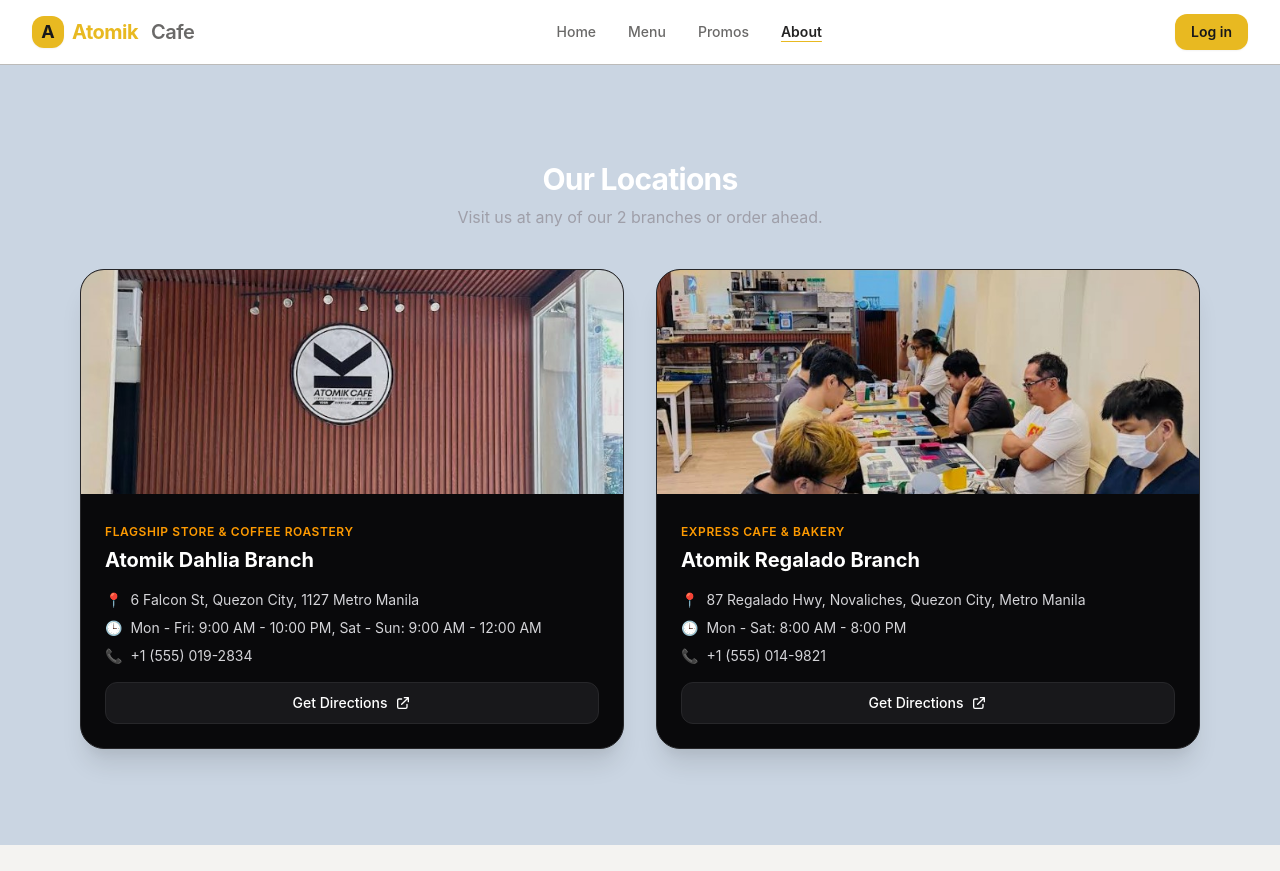
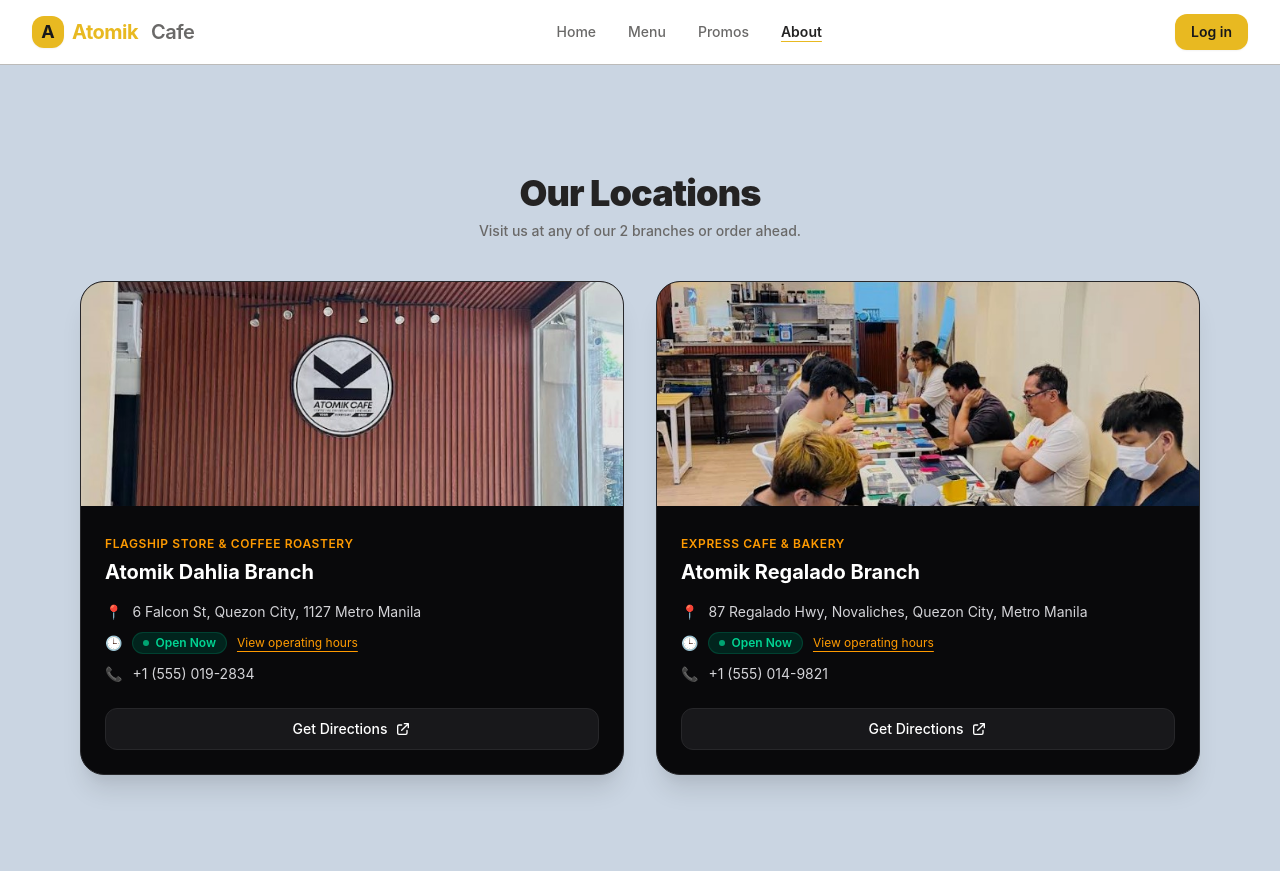
Before and after one commit to ejbernabe/atomik-cafe, a React (Vite) app: page /about in a window 1280 px wide. Before the commit the page ends 845 px from the top, so only its background shows below. Built offline with nearby package versions, Linux system fonts and the light colour scheme.

Commit message:
add reusable page header component

```diff
--- /dev/null
+++ b/src/components/PageHeader.tsx
@@ -0,0 +1,35 @@
+interface PageHeaderProps {
+  badge?: string;
+  title: string;
+  description?: string;
+  className?: string; // Allows passing additional custom spacing/styles if needed
+}
+
+export default function PageHeader({
+  badge,
+  title,
+  description,
+  className = "",
+}: PageHeaderProps) {
+  return (
+    <div className={`text-center mb-10 ${className}`}>
+      {/* Render badge only if provided */}
+      {badge && (
+        <span className="inline-block text-xs font-bold text-badge-text uppercase tracking-widest bg-badge px-3.5 py-1 rounded-full shadow-sm">
+          {badge}
+        </span>
+      )}
+
+      <h1 className="text-3xl font-black text-text-heading mt-3 sm:text-4xl tracking-tight">
+        {title}
+      </h1>
+
+      {/* Render description only if provided */}
+      {description && (
+        <p className="text-text-muted font-medium text-sm mt-2 max-w-md mx-auto">
+          {description}
+        </p>
+      )}
+    </div>
+  );
+}
--- a/src/pages/AboutPage.tsx
+++ b/src/pages/AboutPage.tsx
@@ -1,12 +1,23 @@
+import { useState } from 'react';
+import PageHeader from '../components/PageHeader';
+
 interface Branch {
   id: string;
   name: string;
   tagline: string;
   address: string;
-  hours: string;
   phone: string;
   mapImageUrl: string;
   googleMapsUrl: string;
+  // Structured schedule for calculation
+  schedule: {
+    days: string;
+    hoursDisplay: string;
+    // Open/Close hours in 24-hour format [openHour, closeHour]
+    daysOfWeek: number[]; // 0 = Sun, 1 = Mon, ..., 6 = Sat
+    openHour: number;
+    closeHour: number; // Use 24 for midnight
+  }[];
 }
 
 const BRANCHES: Branch[] = [
@@ -15,34 +26,90 @@
     name: 'Atomik Dahlia Branch',
     tagline: 'Flagship Store & Coffee Roastery',
     address: '6 Falcon St, Quezon City, 1127 Metro Manila',
-    hours: 'Mon - Fri: 9:00 AM - 10:00 PM, Sat - Sun: 9:00 AM - 12:00 AM',
     phone: '+1 (555) 019-2834',
-    // Replace with your Google Static Map API URL or local map screenshot
     mapImageUrl: '/branch-dahlia.jpg',
     googleMapsUrl: 'https://maps.google.com/?q=Atomik+Cafe+Dahlia',
+    schedule: [
+      {
+        days: 'Monday - Friday',
+        hoursDisplay: '9:00 AM - 10:00 PM',
+        daysOfWeek: [1, 2, 3, 4, 5],
+        openHour: 9,
+        closeHour: 22,
+      },
+      {
+        days: 'Saturday - Sunday',
+        hoursDisplay: '9:00 AM - 12:00 AM',
+        daysOfWeek: [0, 6],
+        openHour: 9,
+        closeHour: 24, // Midnight
+      },
+    ],
   },
   {
     id: 'branch-regalado',
     name: 'Atomik Regalado Branch',
     tagline: 'Express Cafe & Bakery',
     address: '87 Regalado Hwy, Novaliches, Quezon City, Metro Manila',
-    hours: 'Mon - Sat: 8:00 AM - 8:00 PM',
     phone: '+1 (555) 014-9821',
     mapImageUrl: '/branch-regalado.jpg',
     googleMapsUrl: 'https://maps.google.com/?q=Atomik+Cafe+Regalado',
+    schedule: [
+      {
+        days: 'Monday - Saturday',
+        hoursDisplay: '9:00 AM - 9:00 PM',
+        daysOfWeek: [1, 2, 3, 4, 5, 6],
+        openHour: 9,
+        closeHour: 21,
+      },
+      {
+        days: 'Sunday',
+        hoursDisplay: 'Closed',
+        daysOfWeek: [0],
+        openHour: 0,
+        closeHour: 0,
+      },
+    ],
   },
 ];
 
+// Helper to determine if a branch is currently open
+function getBranchStatus(schedule: Branch['schedule']): { isOpen: boolean; text: string } {
+  const now = new Date();
+  const currentDay = now.getDay(); // 0 = Sun, 1 = Mon ... 6 = Sat
+  const currentHour = now.getHours() + now.getMinutes() / 60;
+
+  const todaySchedule = schedule.find((item) => item.daysOfWeek.includes(currentDay));
+
+  if (!todaySchedule || (todaySchedule.openHour === 0 && todaySchedule.closeHour === 0)) {
+    return { isOpen: false, text: 'Closed Today' };
+  }
+
+  const isOpen = currentHour >= todaySchedule.openHour && currentHour < todaySchedule.closeHour;
+
+  return {
+    isOpen,
+    text: isOpen ? 'Open Now' : 'Closed Now',
+  };
+}
+
 export default function AboutPage() {
+  const [selectedBranchForModal, setSelectedBranchForModal] = useState<Branch | null>(null);
+
   return (
     <section className="w-full max-w-6xl mx-auto px-4 py-12">
-      <div className="text-center mb-10">
-        <h2 className="text-3xl font-bold text-white tracking-tight">Our Locations</h2>
-        <p className="text-zinc-400 mt-2">Visit us at any of our 2 branches or order ahead.</p>
-      </div>
+      {/* Header */}
+      <PageHeader
+        title="Our Locations"
+        description="Visit us at any of our 2 branches or order ahead."
+      />
 
+      {/* Branch Cards */}
       <div className="grid md:grid-cols-2 gap-8">
-        {BRANCHES.map((branch) => (
+        {BRANCHES.map((branch) => {
+          const status = getBranchStatus(branch.schedule);
+
+          return (
             <div
               key={branch.id}
               className="group relative bg-zinc-950 border border-zinc-800 rounded-2xl overflow-hidden shadow-xl hover:border-amber-800/60 transition-all duration-300 flex flex-col"
@@ -60,40 +127,56 @@
                   alt={`${branch.name} Map Location`}
                   className="w-full h-full object-cover transition-transform duration-500 group-hover/map:scale-105 filter brightness-90 group-hover/map:brightness-100"
                 />
-
-              {/* Hover Badge Overlay */}
-              {/* WIP */}
-              {/* <div className="absolute inset-0 bg-black/40 opacity-0 group-hover/map:opacity-100 transition-opacity duration-300 flex items-center justify-center">
-                <span className="bg-amber-800 text-white text-sm font-medium px-4 py-2 rounded-full shadow-lg flex items-center gap-2">
-                  <svg className="w-4 h-4" fill="none" stroke="currentColor" viewBox="0 0 24 24">
-                    <path strokeLinecap="round" strokeLinejoin="round" strokeWidth={2} d="M17.657 16.657L13.414 20.9a1.998 1.998 0 01-2.827 0l-4.244-4.243a8 8 0 1111.314 0z" />
-                    <path strokeLinecap="round" strokeLinejoin="round" strokeWidth={2} d="M15 11a3 3 0 11-6 0 3 3 0 016 0z" />
-                  </svg>
-                  Open in Google Maps
-                </span>
-              </div> */}
               </a>
 
               {/* Content Details */}
-            <div className="p-6 flex-1 flex flex-col justify-between space-y-4 text-zinc-100">
+              <div className="p-6 flex-1 flex flex-col justify-between space-y-6 text-zinc-100">
+                <div className="space-y-4">
                   <div>
                     <span className="text-xs font-semibold uppercase tracking-wider text-amber-500">
                       {branch.tagline}
                     </span>
                     <h3 className="text-xl font-bold text-white mt-1">{branch.name}</h3>
+                  </div>
 
-                <div className="mt-4 space-y-2 text-sm text-zinc-300">
-                  <p className="flex items-start gap-2">
-                    <span className="text-zinc-500">📍</span>
-                    {branch.address}
+                  <div className="space-y-2.5 text-sm text-zinc-300">
+                    {/* Address */}
+                    <p className="flex items-start gap-2.5">
+                      <span className="text-zinc-500 shrink-0">📍</span>
+                      <span>{branch.address}</span>
                     </p>
-                  <p className="flex items-center gap-2">
-                    <span className="text-zinc-500">🕒</span>
-                    {branch.hours}
-                  </p>
-                  <p className="flex items-center gap-2">
-                    <span className="text-zinc-500">📞</span>
-                    {branch.phone}
+
+                    {/* Dynamic Open/Closed Status + Modal Trigger */}
+                    <div className="flex items-center gap-2.5 flex-wrap">
+                      <span className="text-zinc-500 shrink-0">🕒</span>
+                      <span
+                        className={`inline-flex items-center gap-1.5 px-2.5 py-0.5 rounded-full text-xs font-semibold ${
+                          status.isOpen
+                            ? 'bg-emerald-950/80 text-emerald-400 border border-emerald-800/50'
+                            : 'bg-rose-950/80 text-rose-400 border border-rose-800/50'
+                        }`}
+                      >
+                        <span
+                          className={`w-1.5 h-1.5 rounded-full ${
+                            status.isOpen ? 'bg-emerald-400 animate-pulse' : 'bg-rose-400'
+                          }`}
+                        />
+                        {status.text}
+                      </span>
+
+                      <button
+                        type="button"
+                        onClick={() => setSelectedBranchForModal(branch)}
+                        className="text-xs text-amber-500 hover:text-amber-400 underline underline-offset-4 cursor-pointer transition-colors"
+                      >
+                        View operating hours
+                      </button>
+                    </div>
+
+                    {/* Phone */}
+                    <p className="flex items-center gap-2.5">
+                      <span className="text-zinc-500 shrink-0">📞</span>
+                      <span>{branch.phone}</span>
                     </p>
                   </div>
                 </div>
@@ -107,13 +190,62 @@
                 >
                   Get Directions
                   <svg className="w-4 h-4" fill="none" stroke="currentColor" viewBox="0 0 24 24">
-                  <path strokeLinecap="round" strokeLinejoin="round" strokeWidth={2} d="M10 6H6a2 2 0 00-2 2v10a2 2 0 002 2h10a2 2 0 002-2v-4M14 4h6m0 0v6m0-6L10 14" />
+                    <path
+                      strokeLinecap="round"
+                      strokeLinejoin="round"
+                      strokeWidth={2}
+                      d="M10 6H6a2 2 0 00-2 2v10a2 2 0 002 2h10a2 2 0 002-2v-4M14 4h6m0 0v6m0-6L10 14"
+                    />
                   </svg>
                 </a>
               </div>
             </div>
+          );
+        })}
+      </div>
+
+      {/* Internal Operating Hours Modal */}
+      {selectedBranchForModal && (
+        <div className="fixed inset-0 z-50 flex items-center justify-center p-4 bg-black/70 backdrop-blur-sm animate-fadeIn">
+          {/* Backdrop Click Handler */}
+          <div
+            className="absolute inset-0"
+            onClick={() => setSelectedBranchForModal(null)}
+          />
+
+          {/* Modal Container */}
+          <div className="relative w-full max-w-md bg-zinc-950 border border-zinc-800 rounded-2xl p-6 shadow-2xl z-10 text-white">
+            {/* Modal Title */}
+            <div className="mb-6">
+              <span className="text-xs font-semibold uppercase tracking-wider text-amber-500">
+                Operating Schedule
+              </span>
+              <h3 className="text-xl text-zinc-200 font-bold mt-1">{selectedBranchForModal.name}</h3>
+              <p className="text-xs text-zinc-400 mt-1">{selectedBranchForModal.address}</p>
+            </div>
+
+            {/* Schedule List */}
+            <div className="space-y-3 border-t border-b border-zinc-800 py-4">
+              {selectedBranchForModal.schedule.map((slot, index) => (
+                <div key={index} className="flex justify-between items-center text-sm">
+                  <span className="text-zinc-300 font-medium">{slot.days}</span>
+                  <span className="text-amber-400 font-mono text-xs">{slot.hoursDisplay}</span>
+                </div>
               ))}
             </div>
+
+            {/* Close Modal Action */}
+            <div className="mt-6">
+              <button
+                onClick={() => setSelectedBranchForModal(null)}
+                className="w-full bg-zinc-900 hover:bg-zinc-800 text-white font-medium py-2 rounded-lg border border-zinc-700 transition-colors cursor-pointer text-sm"
+              >
+                Close
+              </button>
+            </div>
+          </div>
+        </div>
+      )}
     </section>
   );
 }
--- a/src/pages/HomePage.tsx
+++ b/src/pages/HomePage.tsx
@@ -16,7 +16,7 @@
     title: 'Artisanal Coffee & Fresh Bakes',
     subtitle: 'Hand-crafted beverages made with locally roasted beans every single day.',
     ctaText: 'View Menu',
-    ctaLink: '#menu',
+    ctaLink: '/menu',
   },
   {
     id: 2,
@@ -24,7 +24,7 @@
     title: 'Cozy Atmosphere, Modern Vibe',
     subtitle: 'Find your perfect spot to work, relax, or catch up with friends.',
     ctaText: 'Find Locations',
-    ctaLink: '#locations',
+    ctaLink: '/about',
   },
   {
     id: 3,
--- a/src/pages/PromoPage.tsx
+++ b/src/pages/PromoPage.tsx
@@ -1,5 +1,6 @@
 import { useState } from 'react';
 import PromoModal, { type PromoItem } from '../components/PromoModal';
+import PageHeader from '../components/PageHeader';
 
 export default function PromoPage() {
   const [selectedPromo, setSelectedPromo] = useState<PromoItem | null>(null);
@@ -14,17 +15,11 @@
     <div className="py-12 px-4 sm:px-6 bg-bg-base text-text-body min-h-screen">
       <div className="max-w-4xl mx-auto">
         {/* Header */}
-        <div className="text-center mb-10">
-          <span className="inline-block text-xs font-bold text-badge-text uppercase tracking-widest bg-badge px-3.5 py-1 rounded-full shadow-sm">
-            Atomik Specials
-          </span>
-          <h1 className="text-3xl font-black text-text-heading mt-3 sm:text-4xl tracking-tight">
-            Weekly Deals Schedule
-          </h1>
-          <p className="text-text-muted font-medium text-sm mt-2 max-w-md mx-auto">
-            Plan your visits around our recurring weekly offers and daily specials.
-          </p>
-        </div>
+        <PageHeader
+          badge="Atomik Promos"
+          title="Weekly Deals Schedule"
+          description="Plan your visits around our recurring weekly offers and daily specials."
+        />
 
         {/* Encapsulated Scrollable Card Container */}
         <div className="max-h-150 overflow-y-auto pr-2 space-y-4 scrollbar-thin scrollbar-thumb-border scrollbar-track-bg-surface">
```
Lines whose indentation alone changed are shown as unchanged.
